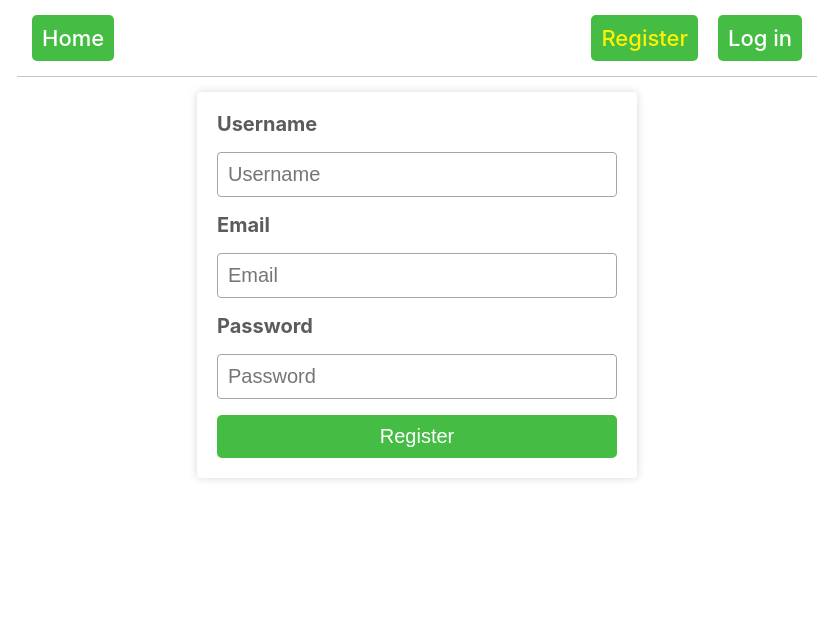
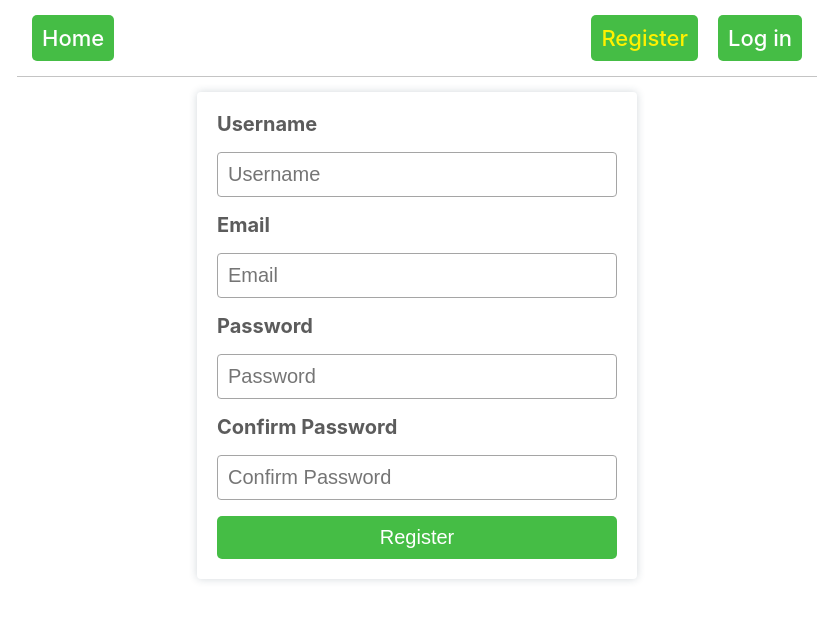
Before and after one commit to dj-egregor/goit-react-hw-08-phonebook, a React (Create React App) app: page /goit-react-hw-08-phonebook/register in a window 1280 px wide. Shown: the top 620 px of the page, without its empty margins (223-1056 px from the left). Built offline with nearby package versions, Linux system fonts and the light colour scheme.

Commit message:
Update RegisterForm.jsx

```diff
--- a/src/components/RegisterForm/RegisterForm.jsx
+++ b/src/components/RegisterForm/RegisterForm.jsx
@@ -1,7 +1,85 @@
+// import { RotatingLines } from 'react-loader-spinner';
+// import { ToastContainer } from 'react-toastify';
+// import 'react-toastify/dist/ReactToastify.css';
+// import { useEffect } from 'react';
+
+// import { serverError, registerError } from 'utils/notification';
+// import { useRegisterMutation } from 'redux/userApi';
+// import css from './RegisterForm.module.css';
+
+// const RegisterForm = () => {
+//   const [register, { isLoading, error }] = useRegisterMutation();
+
+//   useEffect(() => {
+//     if (error) {
+//       if (error.status === 400) {
+//         registerError();
+//       }
+//       if (error.status === 500) {
+//         serverError();
+//       }
+//     }
+//   });
+
+//   const handleSubmit = e => {
+//     e.preventDefault();
+//     const form = e.currentTarget;
+//     const name = form.elements.name.value;
+//     const email = form.elements.email.value;
+//     const password = form.elements.password.value;
+
+//     register({ name, email, password });
+//   };
+
+//   return (
+//     <>
+//       <ToastContainer autoClose={1500} position="top-center" />
+//       <form className={css.form} onSubmit={handleSubmit} autoComplete="off">
+//         <label className={css.label}>
+//           Username
+//           <input
+//             className={css.input}
+//             type="text"
+//             name="name"
+//             placeholder="Username"
+//             required
+//           />
+//         </label>
+//         <label className={css.label}>
+//           Email
+//           <input
+//             className={css.input}
+//             type="email"
+//             name="email"
+//             placeholder="Email"
+//             required
+//           />
+//         </label>
+//         <label className={css.label}>
+//           Password
+//           <input
+//             className={css.input}
+//             type="password"
+//             name="password"
+//             placeholder="Password"
+//             required
+//           />
+//         </label>
+//         <button className={css.btn} type="submit" disabled={isLoading}>
+//           {isLoading && <RotatingLines height="20" width="20" />}
+//           Register
+//         </button>
+//       </form>
+//     </>
+//   );
+// };
+
+// export default RegisterForm;
+
 import { RotatingLines } from 'react-loader-spinner';
-import { ToastContainer } from 'react-toastify';
+import { ToastContainer, toast } from 'react-toastify';
 import 'react-toastify/dist/ReactToastify.css';
-import { useEffect } from 'react';
+import { useEffect, useState } from 'react';
 
 import { serverError, registerError } from 'utils/notification';
 import { useRegisterMutation } from 'redux/userApi';
@@ -9,6 +87,7 @@ import css from './RegisterForm.module.css';
 
 const RegisterForm = () => {
   const [register, { isLoading, error }] = useRegisterMutation();
+  const [passwordError, setPasswordError] = useState(false);
 
   useEffect(() => {
     if (error) {
@@ -18,22 +97,33 @@ const RegisterForm = () => {
       if (error.status === 500) {
         serverError();
       }
+      if (error.status === 401) {
+        setPasswordError(true);
+      }
     }
-  });
+  }, [error]);
 
   const handleSubmit = e => {
+    console.log('САБМИТ');
     e.preventDefault();
     const form = e.currentTarget;
     const name = form.elements.name.value;
     const email = form.elements.email.value;
     const password = form.elements.password.value;
+    const confirmPassword = form.elements.confirmPassword.value;
+
+    if (password !== confirmPassword) {
+      setPasswordError(true);
+      toast.error('Passwords do not match. Please try again.');
+      return;
+    }
 
     register({ name, email, password });
   };
 
   return (
     <>
-      <ToastContainer autoClose={1500} position="top-center" />
+      <ToastContainer autoClose={2500} position="top-center" />
       <form className={css.form} onSubmit={handleSubmit} autoComplete="off">
         <label className={css.label}>
           Username
@@ -65,11 +155,23 @@ const RegisterForm = () => {
             required
           />
         </label>
+        <label className={css.label}>
+          Confirm Password
+          <input
+            className={css.input}
+            type="password"
+            name="confirmPassword"
+            placeholder="Confirm Password"
+            required
+          />
+        </label>
         <button className={css.btn} type="submit" disabled={isLoading}>
           {isLoading && <RotatingLines height="20" width="20" />}
           Register
         </button>
       </form>
+      {/* {passwordError &&
+        toast.error('Passwords do not match. Please try again.')} */}
     </>
   );
 };
```
